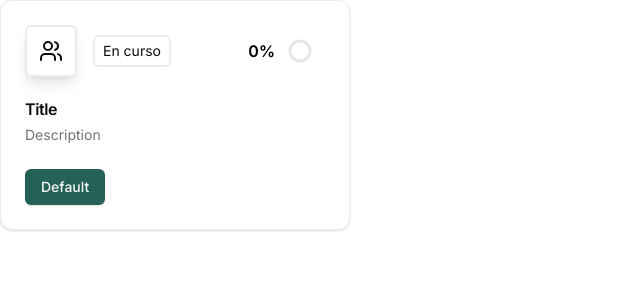
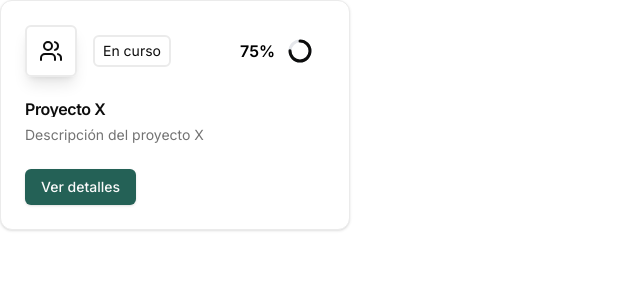
Before and after one commit to daylerjeff199906/template-eva, a Next.js app: page /card-group in a window 1280 px wide. Shown: the top 300 px of the page, without its empty margins (0-640 px from the left). Built offline with nearby package versions, Linux system fonts and the light colour scheme.

Commit message:
feat: CardGroupd Component with props

```diff
--- a/src/app/(components)/card-group/page.tsx
+++ b/src/app/(components)/card-group/page.tsx
@@ -3,7 +3,13 @@ import { CardGroup } from "@/modules/core/components"
 export default function Page() {
     return (
         <div>
-            <CardGroup/>
+            <CardGroup
+                title="Proyecto X"
+                description="Descripción del proyecto X"
+                labelRef="Ver detalles"
+                progress={75}
+                states={true}
+            />
         </div>
     )
 }
```
